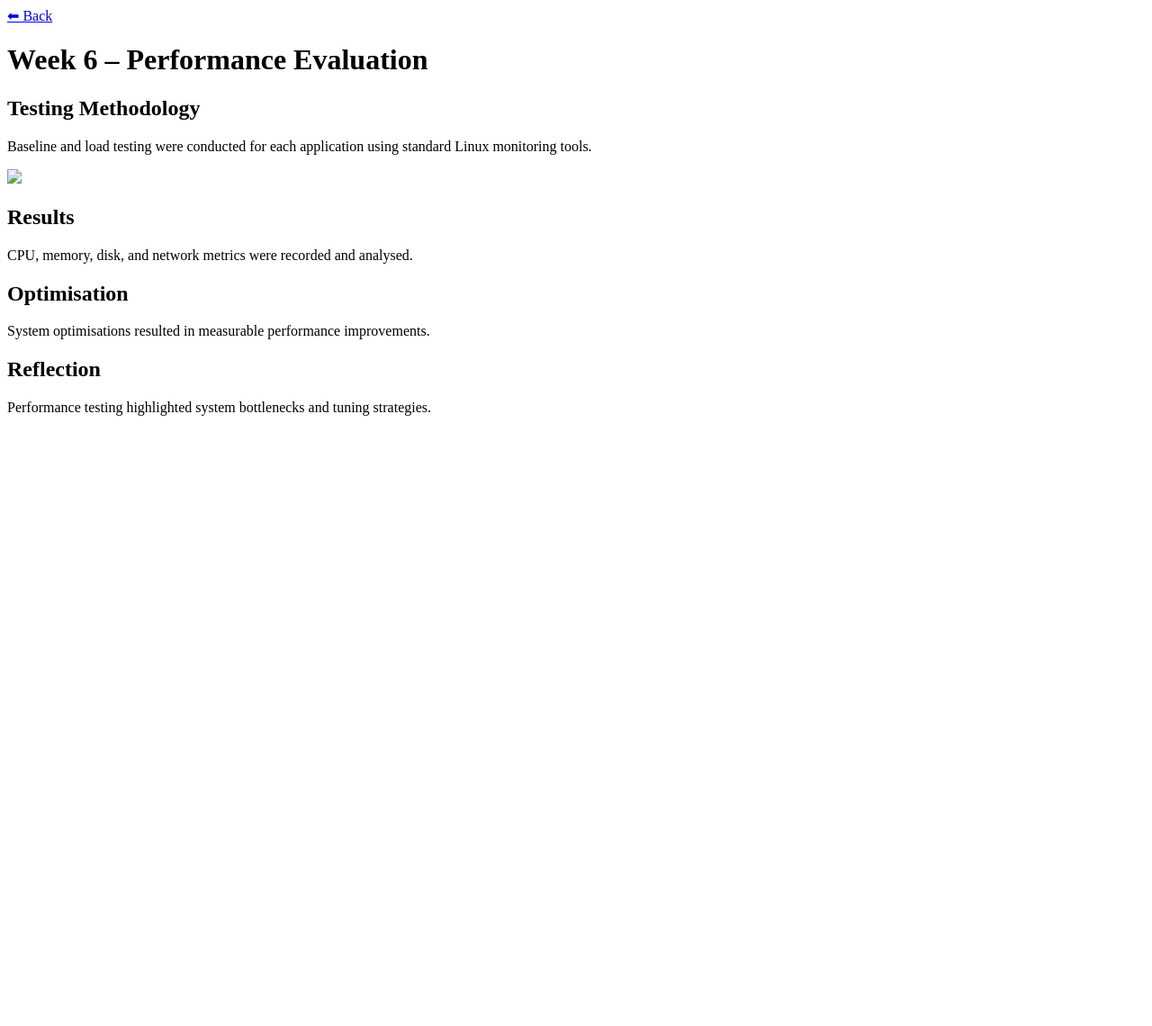
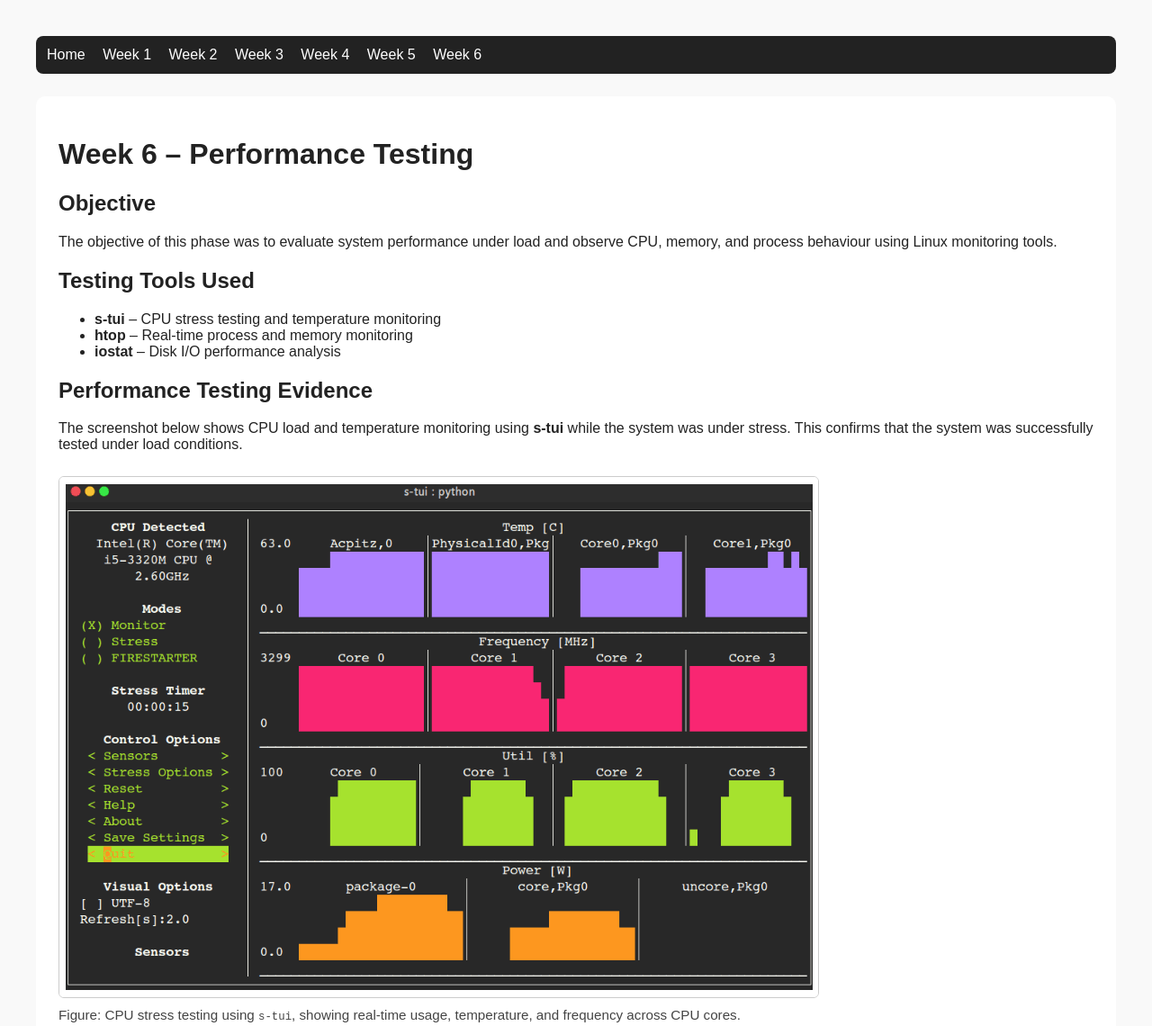
Before and after one commit to Danielozo125/Danielozo125.github.io, a plain HTML site: page week6.html in a window 1280 px wide. Shown: the top 1140 px of the page at 90% size. Before the commit the page ends 800 px from the top, so only its background shows below. Drawn offline with Linux system fonts and the light colour scheme.

Commit message:
Update week6.html

```diff
--- a/week6.html
+++ b/week6.html
@@ -1,34 +1,102 @@
 <!DOCTYPE html>
-<html>
-<head><title>Week 6 – Performance</title></head>
+<html lang="en">
+<head>
+  <meta charset="UTF-8">
+  <title>Week 6 – Performance Testing</title>
+  <meta name="viewport" content="width=device-width, initial-scale=1">
+  <style>
+    body {
+      font-family: Arial, sans-serif;
+      margin: 40px;
+      background: #f9f9f9;
+      color: #222;
+    }
+    nav {
+      background: #222;
+      padding: 12px;
+      margin-bottom: 25px;
+      border-radius: 8px;
+    }
+    nav a {
+      color: white;
+      margin-right: 15px;
+      text-decoration: none;
+      font-weight: 500;
+    }
+    nav a:hover {
+      text-decoration: underline;
+    }
+    .section {
+      background: white;
+      padding: 25px;
+      border-radius: 10px;
+      margin-bottom: 25px;
+    }
+    img {
+      max-width: 100%;
+      border: 1px solid #ccc;
+      border-radius: 6px;
+      margin-top: 10px;
+    }
+    .caption {
+      font-size: 0.95em;
+      color: #444;
+      margin-top: 6px;
+    }
+  </style>
+</head>
+
 <body>
 
-<a href="index.html">⬅ Back</a>
+<nav>
+  <a href="index.html">Home</a>
+  <a href="week1.html">Week 1</a>
+  <a href="week2.html">Week 2</a>
+  <a href="week3.html">Week 3</a>
+  <a href="week4.html">Week 4</a>
+  <a href="week5.html">Week 5</a>
+  <a href="week6.html">Week 6</a>
+</nav>
 
-<h1>Week 6 – Performance Evaluation</h1>
+<div class="section">
+  <h1>Week 6 – Performance Testing</h1>
 
-<h2>Testing Methodology</h2>
+  <h2>Objective</h2>
   <p>
-Baseline and load testing were conducted for each application using
-standard Linux monitoring tools.
+    The objective of this phase was to evaluate system performance under load
+    and observe CPU, memory, and process behaviour using Linux monitoring tools.
   </p>
 
-<img src="screenshots/week6/charts.png">
+  <h2>Testing Tools Used</h2>
+  <ul>
+    <li><strong>s-tui</strong> – CPU stress testing and temperature monitoring</li>
+    <li><strong>htop</strong> – Real-time process and memory monitoring</li>
+    <li><strong>iostat</strong> – Disk I/O performance analysis</li>
+  </ul>
 
-<h2>Results</h2>
+  <h2>Performance Testing Evidence</h2>
   <p>
-CPU, memory, disk, and network metrics were recorded and analysed.
+    The screenshot below shows CPU load and temperature monitoring using
+    <strong>s-tui</strong> while the system was under stress. This confirms that
+    the system was successfully tested under load conditions.
   </p>
 
-<h2>Optimisation</h2>
-<p>
-System optimisations resulted in measurable performance improvements.
-</p>
+  <img src="screenshots/cpu-stress.png" alt="CPU stress testing using s-tui">
+
+  <div class="caption">
+    Figure: CPU stress testing using <code>s-tui</code>, showing real-time usage,
+    temperature, and frequency across CPU cores.
+  </div>
 
   <h2>Reflection</h2>
   <p>
-Performance testing highlighted system bottlenecks and tuning strategies.
+    Performance testing provided valuable insight into how the system behaves
+    under heavy load. Monitoring CPU temperature, utilization, and system
+    responsiveness ensured the system could safely operate within acceptable
+    limits. This step verified that earlier configuration and security decisions
+    did not negatively impact system performance.
   </p>
+</div>
 
 </body>
 </html>
```
Lines whose indentation alone changed are shown as unchanged.
